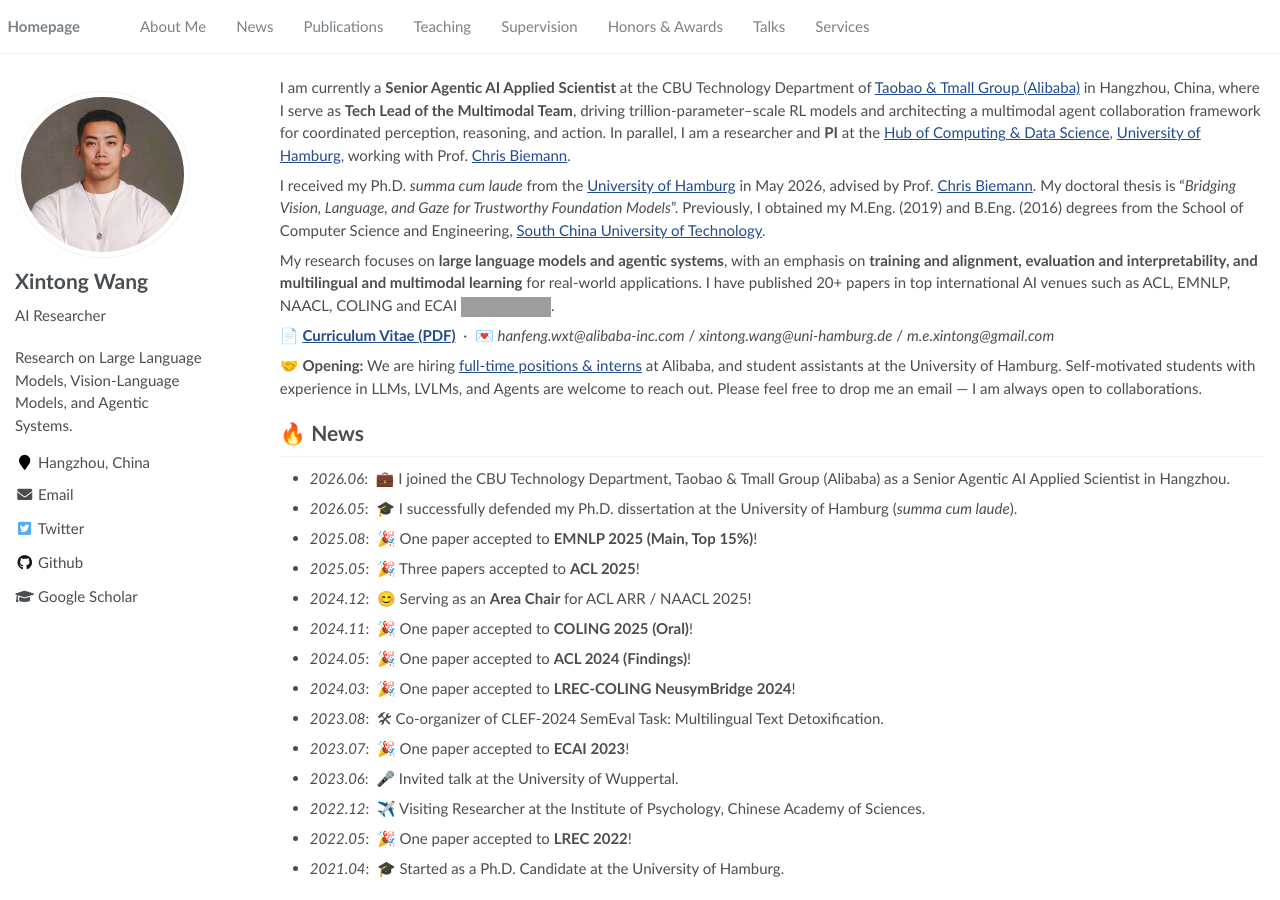
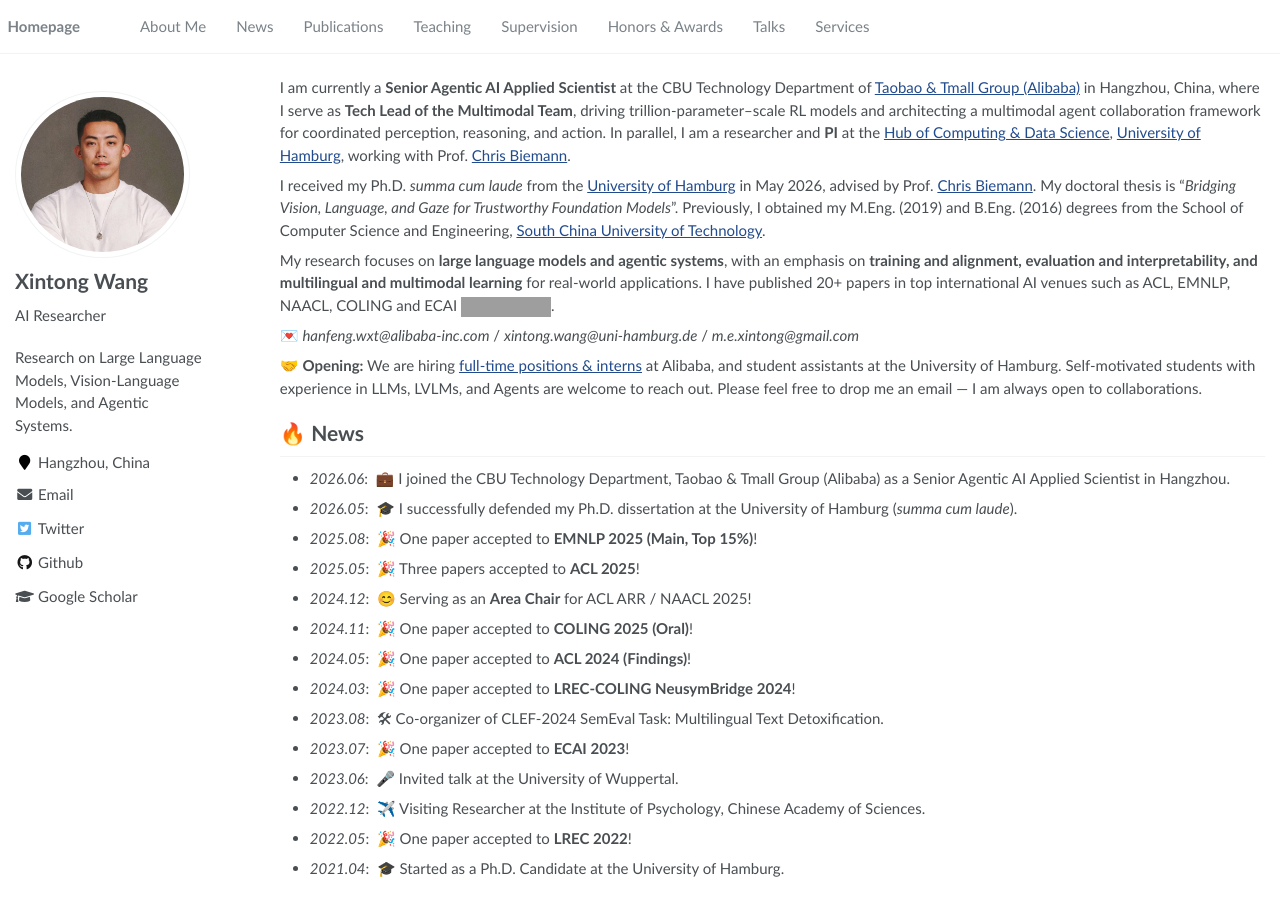
Before and after one commit to Ethanscuter/ethanscuter.github.io, a Jekyll site: the page built from _pages/about.md, in a window 1280 px wide and 900 px high. Built offline with Jekyll 4.4.1, drawn with Linux system fonts in a browser that asks for light colours; grey boxes are pictures that could not be loaded.

Commit message:
Remove CV link and PDF files

```diff
--- a/_pages/about.md
+++ b/_pages/about.md
@@ -23,7 +23,7 @@ I received my Ph.D. *summa cum laude* from the [University of Hamburg](https://w
 
 My research focuses on **large language models and agentic systems**, with an emphasis on **training and alignment, evaluation and interpretability, and multilingual and multimodal learning** for real-world applications. I have published 20+ papers in top international AI venues such as ACL, EMNLP, NAACL, COLING and ECAI <a href='https://scholar.google.com/citations?user=xYfO9VEAAAAJ&hl=en'><img src="https://img.shields.io/endpoint?url={{ url | url_encode }}&logo=Google%20Scholar&labelColor=f6f6f6&color=9cf&style=flat&label=citations"></a>.
 
-📄 [**Curriculum Vitae (PDF)**](pdf/Xintong_Wang_CV_General.pdf) &nbsp;·&nbsp; 💌 *hanfeng.wxt@alibaba-inc.com* / *xintong.wang@uni-hamburg.de* / *m.e.xintong@gmail.com*
+💌 *hanfeng.wxt@alibaba-inc.com* / *xintong.wang@uni-hamburg.de* / *m.e.xintong@gmail.com*
 
 🤝 **Opening:** We are hiring [full-time positions & interns](https://liamding.cc/hiring.html) at Alibaba, and student assistants at the University of Hamburg. Self-motivated students with experience in LLMs, LVLMs, and Agents are welcome to reach out. Please feel free to drop me an email — I am always open to collaborations.
 
```
Also changed, not shown: 2 other files.
